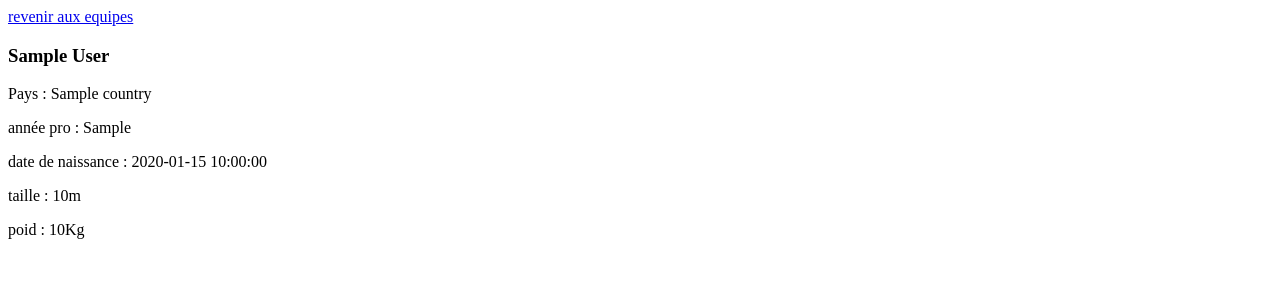
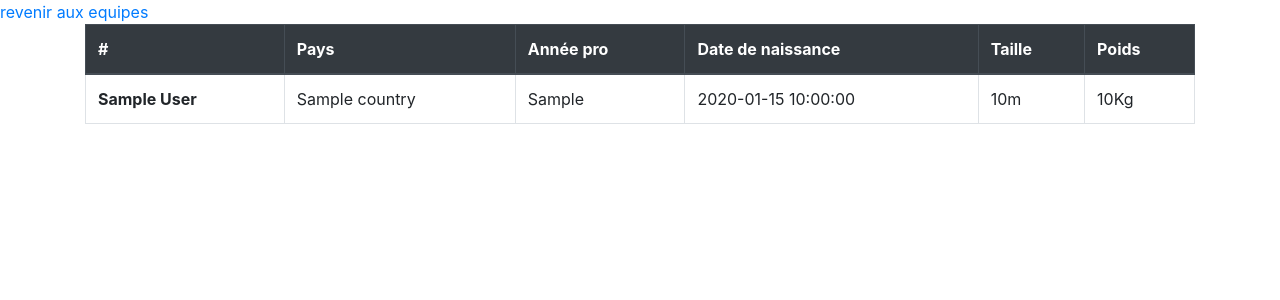
Before and after one commit to DavidMTdev/api-python, a Flask app: page /team/1 in a window 1280 px wide. Shown: the top 300 px of the page. Run offline with Flask 2, Linux system fonts and the light colour scheme; a database or web service that is not in the repository returns one stand-in record (values such as "Sample title"); data that the repository does not hold is empty; some libraries are stand-ins or nearby versions.

Commit message:
add style for player page

```diff
--- a/static/style.css
+++ b/static/style.css
@@ -40,7 +40,7 @@
     font-size: 1.5em;
 }
 
-.container{
+.page-container{
     display: grid;
     grid-template-columns: 1fr 1fr 1fr 1fr 1fr;
 }
--- a/templates/index.html
+++ b/templates/index.html
@@ -11,7 +11,7 @@
 
 {% block content %}
 <h1 class="title">Les équipes de NBA</h1>
-<div class="container">
+<div class="page-container">
     {% for team in teams %}
     {% if team.logo %}
     <div class="team-container">
--- a/templates/layout/base.html
+++ b/templates/layout/base.html
@@ -5,6 +5,8 @@
     <meta charset="UTF-8">
     <meta name="viewport" content="width=device-width, initial-scale=1.0">
     <link href="https://fonts.googleapis.com/css2?family=Teko&display=swap" rel="stylesheet">
+    <script src="https://kit.fontawesome.com/c3feb606cd.js"></script>
+    <link rel="stylesheet" href="https://stackpath.bootstrapcdn.com/bootstrap/4.4.1/css/bootstrap.min.css" integrity="sha384-Vkoo8x4CGsO3+Hhxv8T/Q5PaXtkKtu6ug5TOeNV6gBiFeWPGFN9MuhOf23Q9Ifjh" crossorigin="anonymous">
 
     {% block title %}
     {% endblock title %}
--- a/templates/player.html
+++ b/templates/player.html
@@ -6,21 +6,38 @@
 {% endblock title %}
 
 {% block style %}
+
 {% endblock style %}
 
 {% block content %}
 
 <a href="{{ url_for('index') }}">revenir aux equipes</a>
-{% for player in players %}
-<div>
-    <h3>{{player.firstName | capitalize}} {{player.lastName | capitalize}} </h3>
-    <p>Pays : {{player.country}}</p>
-    <p>année pro : {{player.yearsPro}}</p>
-    <p>date de naissance : {{player.dateOfBirth}}</p>
-    <p>taille : {{player.heightInMeters}}m</p>
-    <p>poid : {{player.weightInKilograms}}Kg</p>
+<div class="container">
+    <table class="table table-bordered">
+        <thead class="thead-dark">
+            <tr>
+                <th scope="col">#</th>
+                <th scope="col">Pays</th>
+                <th scope="col">Année pro</th>
+                <th scope="col">Date de naissance</th>
+                <th scope="col">Taille</th>
+                <th scope="col">Poids</th>
+            </tr>
+        </thead>
+        <tbody>
+
+            {% for player in players %}
+            <tr>
+                <th scope="row">{{player.firstName | capitalize}} {{player.lastName | capitalize}}</th>
+                <td>{{player.country}}</td>
+                <td>{{player.yearsPro}}</td>
+                <td>{{player.dateOfBirth}}</td>
+                <td>{{player.heightInMeters}}m</td>
+                <td>{{player.weightInKilograms}}Kg</td>
+            </tr>
+
+            {% endfor %}
+        </tbody>
+    </table>
 </div>
-
-{% endfor %}
-
 {% endblock content %}
```
